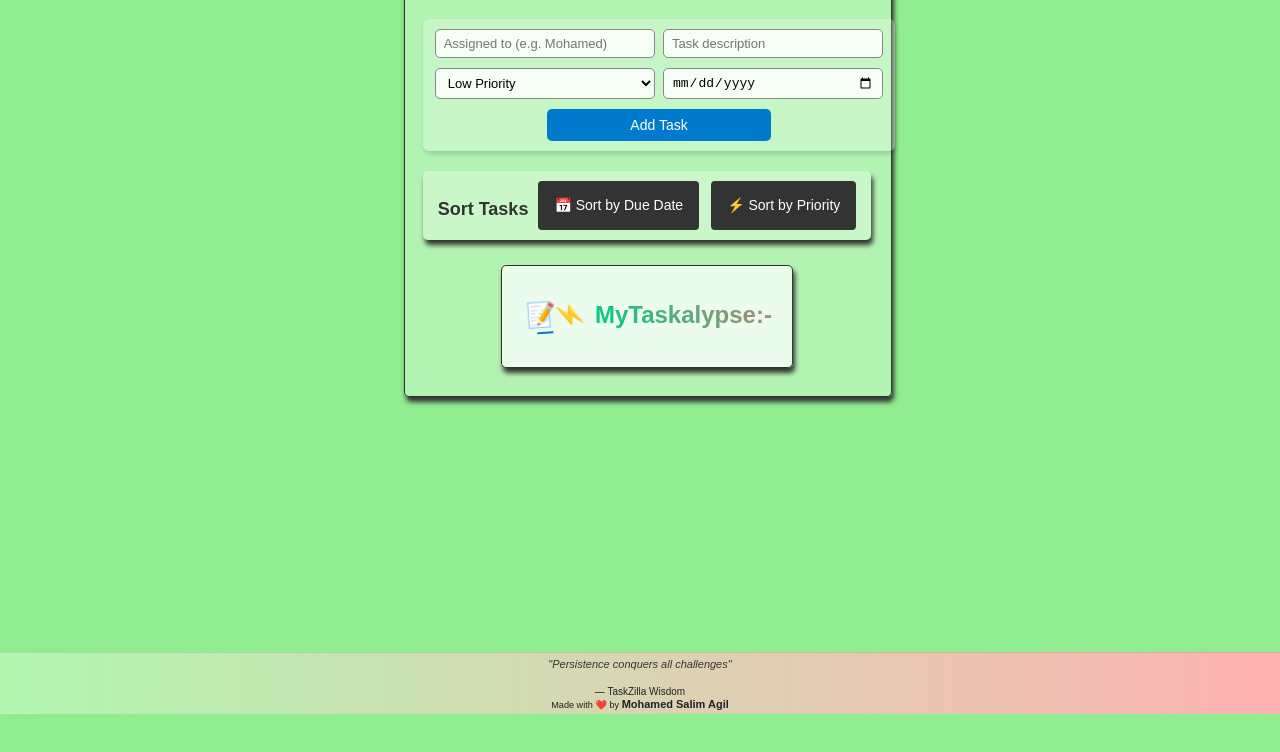
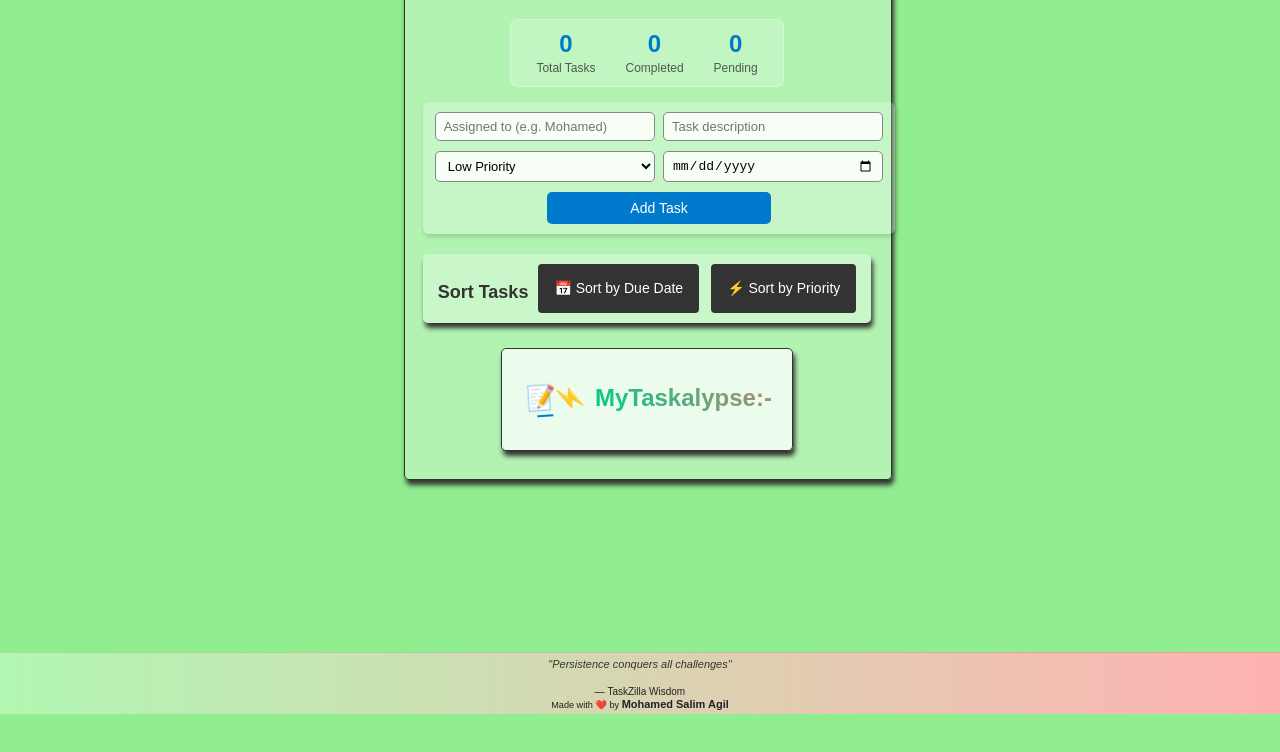
Before and after one commit to mohamedsalimagil/TaskZilla, a website: page index.html in a window 1280 px wide. Shown: the part 86-838 px from the top of the page. Drawn offline with Linux system fonts and the light colour scheme; no server answers.

```diff
--- a/script.js
+++ b/script.js
@@ -1,4 +1,41 @@
+// Add task statistics functionality
+function createTaskStats() {
+  const statsHTML = `
+    <div id="task-stats" class="stats-container">
+      <div class="stat-item">
+        <span class="stat-number" id="total-tasks">0</span>
+        <span class="stat-label">Total Tasks</span>
+      </div>
+      <div class="stat-item">
+        <span class="stat-number" id="completed-tasks">0</span>
+        <span class="stat-label">Completed</span>
+      </div>
+      <div class="stat-item">
+        <span class="stat-number" id="pending-tasks">0</span>
+        <span class="stat-label">Pending</span>
+      </div>
+    </div>
+  `;
+
+  // Insert after the main heading
+  const mainContent = document.getElementById('main-content');
+  const heading = mainContent.querySelector('h1');
+  heading.insertAdjacentHTML('afterend', statsHTML);
+}
+
+function updateTaskStats() {
+  const tasks = document.querySelectorAll('#tasks li');
+  const completedTasks = document.querySelectorAll('#tasks input[type="checkbox"]:checked');
+
+  document.getElementById('total-tasks').textContent = tasks.length;
+  document.getElementById('completed-tasks').textContent = completedTasks.length;
+  document.getElementById('pending-tasks').textContent = tasks.length - completedTasks.length;
+}
+
 document.addEventListener("DOMContentLoaded", () => {
+  // Create task statistics first
+  createTaskStats();
+
   const taskList = document.getElementById("tasks");
   const form = document.getElementById("create-task-form");
   const input = document.getElementById("new-task-description");
@@ -10,14 +47,10 @@
 
   const BASE_URL = "https://taskzilla-vz2d.onrender.com/tasks";
 
-  // Load tasks from backend
-  fetch(BASE_URL)
-    .then(res => res.json())
-    .then(tasks => {
-      tasks.forEach(task => renderTask(task));
-    });
+  // Store the original renderTask function
+  const originalRenderTask = renderTask;
 
-  // Render a task
+  // Override renderTask to include stats update
   function renderTask(task) {
     const li = document.createElement("li");
     li.className = "task-item";
@@ -49,6 +82,8 @@
         method: "PATCH",
         headers: { "Content-Type": "application/json" },
         body: JSON.stringify({ completed: checkbox.checked })
+      }).then(() => {
+        updateTaskStats(); // Update stats when task completion changes
       });
     });
 
@@ -91,7 +126,10 @@
     deleteOption.addEventListener("click", () => {
       fetch(`${BASE_URL}/${task.id}`, {
         method: "DELETE"
-    }).then(() => li.remove());
+      }).then(() => {
+        li.remove();
+        updateTaskStats(); // Update stats after deletion
+      });
       menu.style.display = "none";
     });
 
@@ -112,7 +150,18 @@
     li.appendChild(rightSide);
 
     taskList.appendChild(li);
+
+    // Update stats after rendering each task
+    updateTaskStats();
   }
+
+  // Load tasks from backend
+  fetch(BASE_URL)
+    .then(res => res.json())
+    .then(tasks => {
+      tasks.forEach(task => renderTask(task));
+      updateTaskStats(); // Final stats update after all tasks loaded
+    });
 
   // Submit new task
   form.addEventListener("submit", function (event) {
@@ -131,7 +180,10 @@
       body: JSON.stringify(newTask)
     })
       .then(res => res.json())
-      .then(task => renderTask(task));
+      .then(task => {
+        renderTask(task);
+        updateTaskStats(); // Update stats after adding new task
+      });
 
     input.value = "";
     userInput.value = "";
@@ -168,7 +220,7 @@
   });
 });
 
-//  Auto-close dropdown when clicking outside
+// Auto-close dropdown when clicking outside
 document.addEventListener("click", (event) => {
   const allMenus = document.querySelectorAll(".action-dropdown");
   allMenus.forEach(menu => {
--- a/style.css
+++ b/style.css
@@ -440,3 +440,30 @@
   0%, 100% { width: 0; left: 50%; }
   50% { width: 20px; left: 30%; }
 }
+.stats-container {
+  display: flex;
+  justify-content: space-around;
+  background: rgba(255, 255, 255, 0.2);
+  padding: 10px;
+  border-radius: 8px;
+  margin-bottom: 15px;
+  border: 1px solid rgba(255, 255, 255, 0.3);
+}
+
+.stat-item {
+  text-align: center;
+  padding: 0 15px;
+}
+
+.stat-number {
+  display: block;
+  font-size: 24px;
+  font-weight: bold;
+  color: #007acc;
+}
+
+.stat-label {
+  font-size: 12px;
+  color: #333;
+  opacity: 0.8;
+}
```
Also changed, not shown: index.html (+1 -2 lines). Lines whose indentation alone changed are shown as unchanged.
